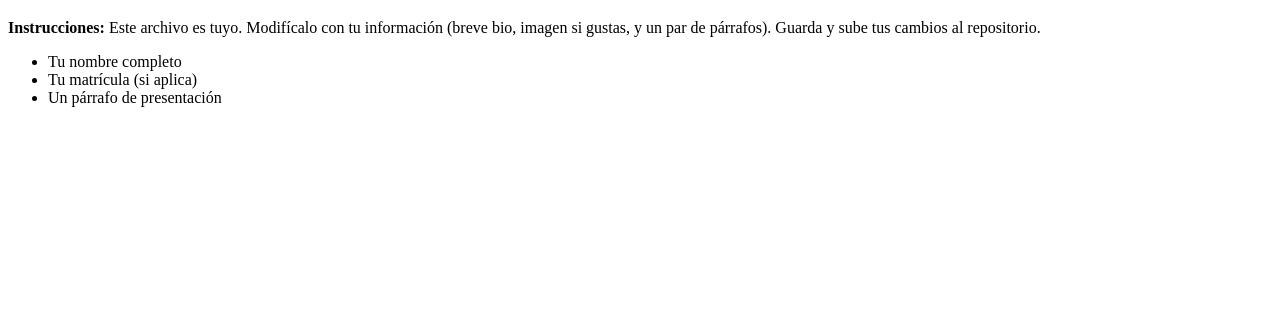
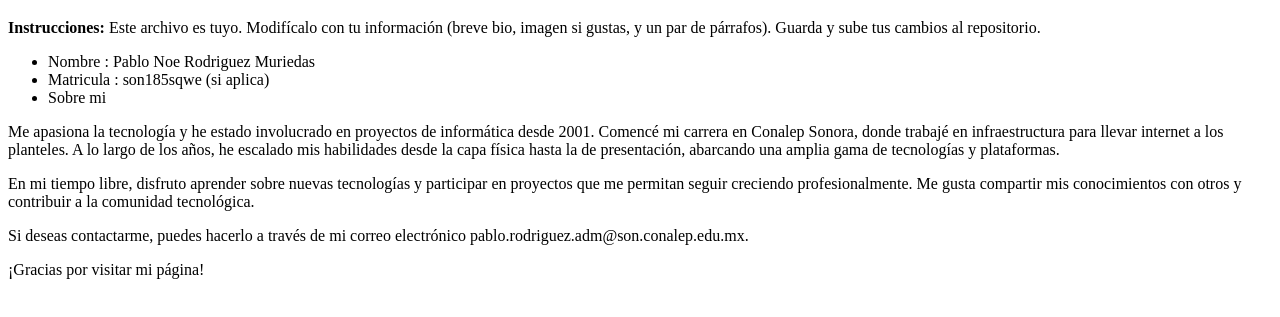
Before and after one commit to infotectransformaciondigital/practica-git-alumnos, a plain HTML site: page src/pablo_noe_rodriguez_muriedas.html in a window 1280 px wide. Shown: the part 61-378 px from the top of the page. Drawn offline with Linux system fonts and the light colour scheme.

Commit message:
Actualizo mi página personal Pablo Noe Rodriguez

```diff
--- a/src/pablo_noe_rodriguez_muriedas.html
+++ b/src/pablo_noe_rodriguez_muriedas.html
@@ -9,9 +9,14 @@
   <h1>Pablo Noe Rodriguez Muriedas</h1>
   <p><strong>Instrucciones:</strong> Este archivo es tuyo. Modifícalo con tu información (breve bio, imagen si gustas, y un par de párrafos). Guarda y sube tus cambios al repositorio.</p>
   <ul>
-    <li>Tu nombre completo</li>
-    <li>Tu matrícula (si aplica)</li>
-    <li>Un párrafo de presentación</li>
+    <li>Nombre : Pablo Noe Rodriguez Muriedas</li>
+    <li>Matricula : son185sqwe (si aplica)</li>
+    <li>Sobre mi</li>
   </ul>
+  <p>Me apasiona la tecnología y he estado involucrado en proyectos de informática desde 2001. Comencé mi carrera en Conalep Sonora, donde trabajé en infraestructura para llevar internet a los planteles. A lo largo de los años, he escalado mis habilidades desde la capa física hasta la de presentación, abarcando una amplia gama de tecnologías y plataformas.</p>
+  <p>En mi tiempo libre, disfruto aprender sobre nuevas tecnologías y participar en proyectos que me permitan seguir creciendo profesionalmente. Me gusta compartir mis conocimientos con otros y contribuir a la comunidad tecnológica.</p>
+  <p>Si deseas contactarme, puedes hacerlo a través de mi correo electrónico pablo.rodriguez.adm@son.conalep.edu.mx.</p>
+  <p>¡Gracias por visitar mi página!</p>
+
 </body>
 </html>
```
